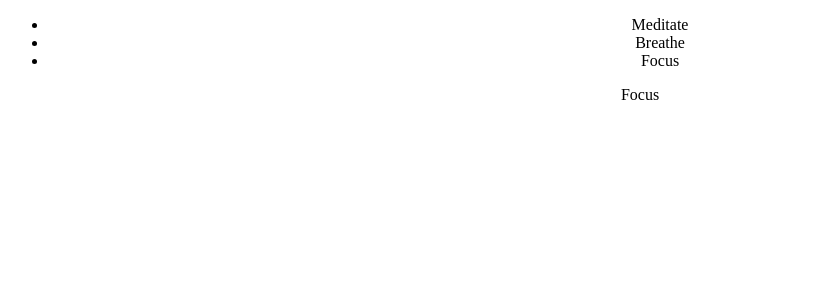
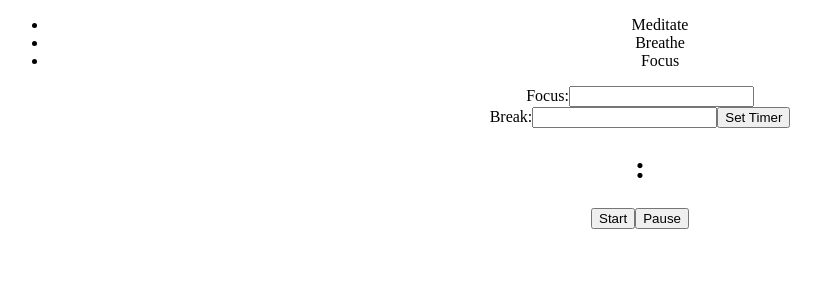
Before and after one commit to ri-ca4/meditation-timer-app, a React (Create React App) app in the folder meditation-timer/: page / in a window 1280 px wide. Both pictures are taken after a click on the item "Focus". Shown: the top 300 px of the page, without its empty margins (0-821 px from the left). Built offline with nearby package versions, Linux system fonts and the light colour scheme.

Commit message:
add focus timer and functions

```diff
--- a/meditation-timer/src/components/Focus.jsx
+++ b/meditation-timer/src/components/Focus.jsx
@@ -1,10 +1,96 @@
 import React from 'react'
+import { useEffect } from 'react';
+import { useState, useRef } from 'react';
 
 const Focus = () => {
+  const [focus, setFocus] = useState();
+  const [brek, setBrek] = useState();
+  const [isRunning, setIsRunning] = useState(false);
+  const [takeBreak, setTakeBreak] = useState(false);
+  let mins = useRef(10);
+  let secs = useRef(0);
+
+  function displayPomodoro(){
+    document.getElementById('minutes').innerHTML = mins.current;
+    if(secs.current < 10){
+        document.getElementById('seconds').innerHTML= '0' + secs.current;
+    }else{
+        document.getElementById('seconds').innerHTML = secs.current;
+    }
+  }
+
+  const handleFocus = (e)=>{
+    setFocus(e.target.value)
+  }
+
+  const handleBrek = (e)=>{
+    setBrek(e.target.value)
+  }
+
+  const handleSet = ()=>{
+      if(focus != null && brek != null){
+          secs.current= 0;
+          mins.current= focus;
+          displayPomodoro();
+      }else{
+          alert('Please enter desired times');
+      }
+  }
+
+  useEffect(() => {
+    if(isRunning){
+      const interval = setInterval(()=>{
+        if (mins.current == 0 && secs.current <=0) {
+          if (takeBreak){
+              setTakeBreak(false);
+              mins.current= focus
+          }else{
+              setTakeBreak(true);
+              mins.current=brek;
+          }
+          secs.current= 0;
+        }else{
+          if(secs.current == 0){
+              mins.current = mins.current-1;
+              secs.current =60;
+          }
+          secs.current= secs.current-1;
+          displayPomodoro();
+          }
+      }, 1000);
+      return () => clearInterval(interval);
+    }
+  }, [isRunning, displayPomodoro]);
+
+  const handleStart = ()=>{
+    document.getElementById('start').setAttribute("disabled", "true");
+    document.getElementById('pause').removeAttribute("disabled");
+    setIsRunning(true);
+  }
+
+  const handlePause = ()=>{
+    document.getElementById('start').removeAttribute("disabled");
+    document.getElementById('pause').setAttribute("disabled", "true");
+    setIsRunning(false);
+  }
+
+
   return (
-    <div>
-      Focus
-    </div>
+    <div className='pomodoro'>
+      <label>Focus:</label>
+      <input type="number" id="focusTime" onChange={handleFocus}/><br/>
+      <label>Break:</label>
+      <input type="number" id="breakTime" onChange={handleBrek}/>
+      <button id="setPomodoro" onClick={handleSet}>Set Timer</button>
+      <div id="display-pomodoro">
+          <h1 id="pomodoro-timer">
+              <span id="minutes"></span>:
+              <span id="seconds"></span>
+          </h1>
+          <button id="start" onClick={handleStart}>Start</button>
+          <button id="pause" onClick={handlePause}>Pause</button>
+      </div>
+  </div>
   )
 }
 
```
